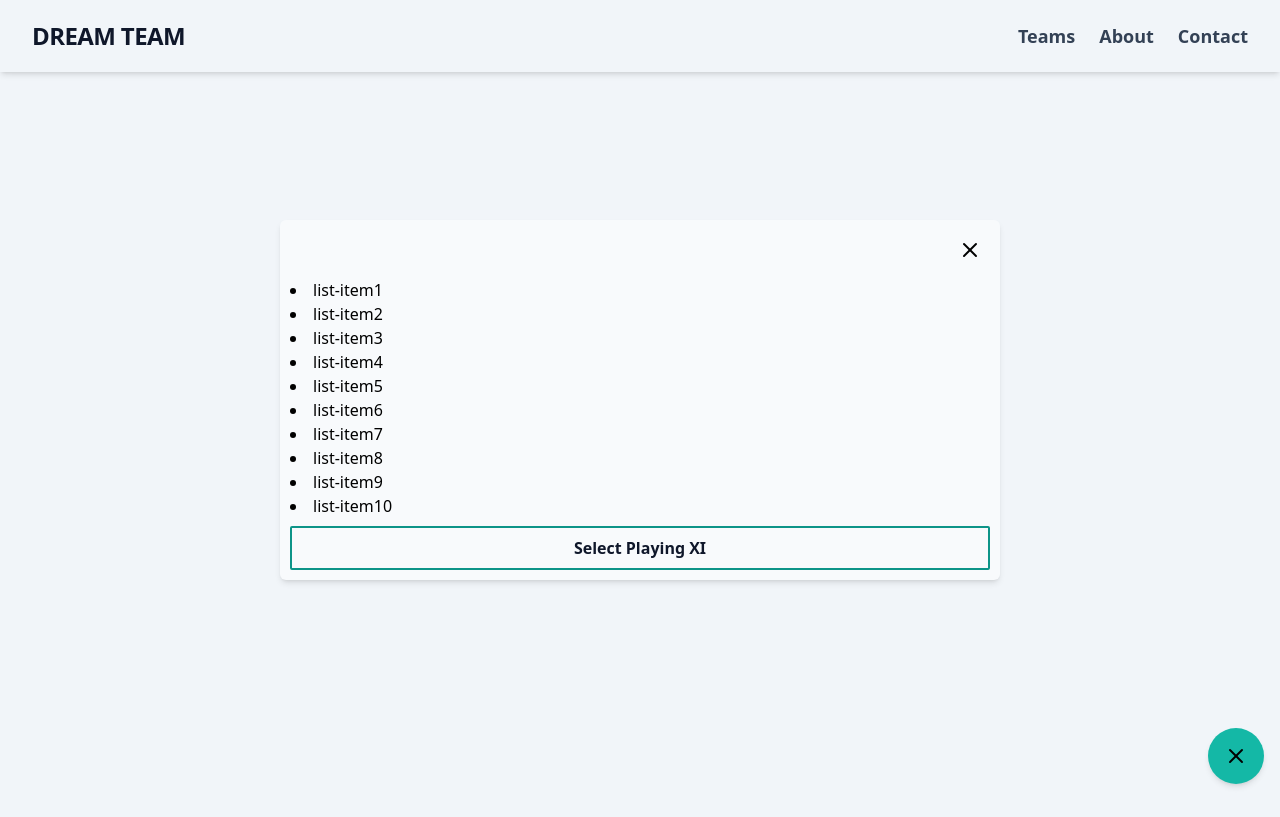
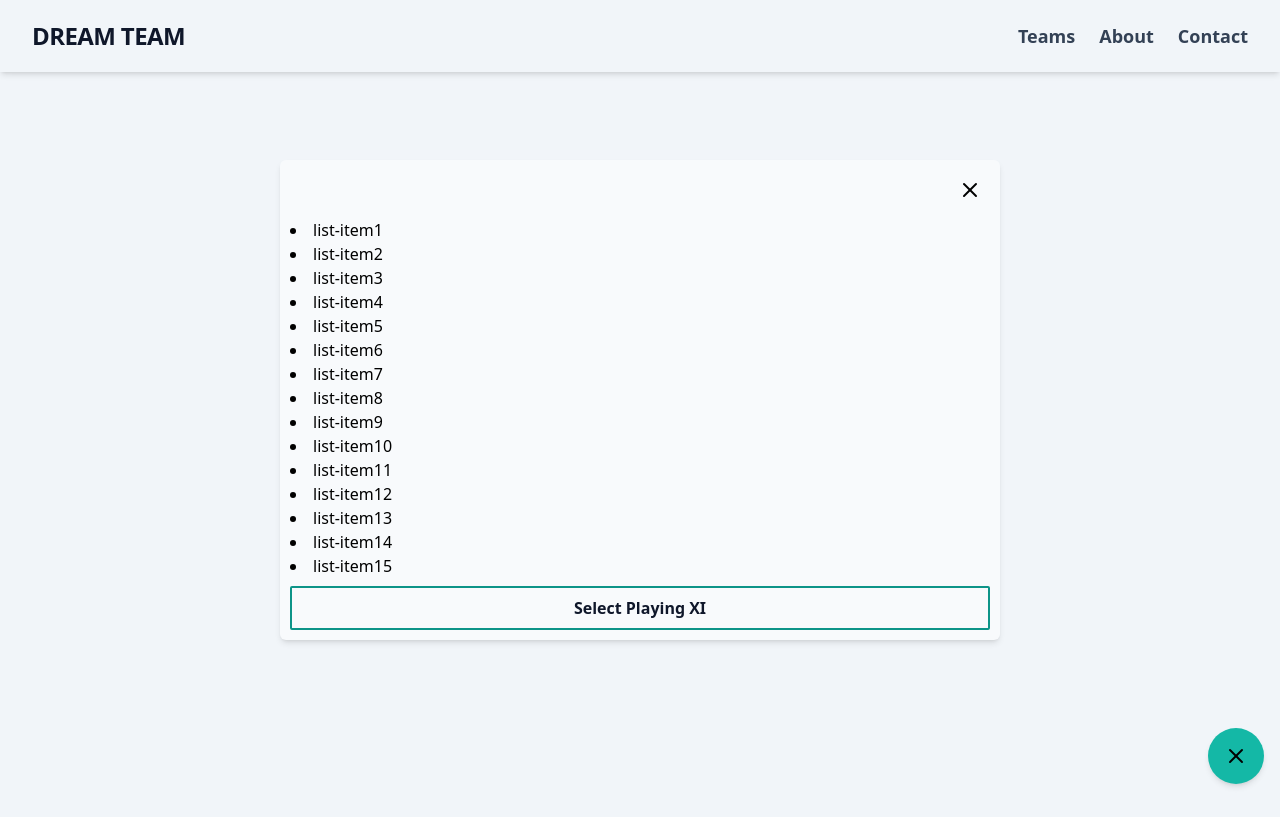
Before and after one commit to Mozahidul01/Dream-Team-Selection, a React (Create React App) app: page / in a window 1280 px wide. Both pictures are taken after a click on the button 1236 px from the left and 756 px from the top of the page. Built offline with nearby package versions, Linux system fonts and the light colour scheme.

Commit message:
cart style done

```diff
--- a/src/components/Popupcart.js
+++ b/src/components/Popupcart.js
@@ -27,6 +27,11 @@ const PopupCart = ({ isOpen, cartToggle }) => {
             <li>list-item8</li>
             <li>list-item9</li>
             <li>list-item10</li>
+            <li>list-item11</li>
+            <li>list-item12</li>
+            <li>list-item13</li>
+            <li>list-item14</li>
+            <li>list-item15</li>
           </div>
 
           <button className="w-full py-2 text-slate-900 font-bold text-md text-center border-2 rounded-sm border-teal-600 hover:bg-teal-500 focus:ring-4 focus:ring-teal-300 dark:text-white dark:border-teal-600 dark:hover:bg-teal-700 dark:focus:ring-teal-800">
```
